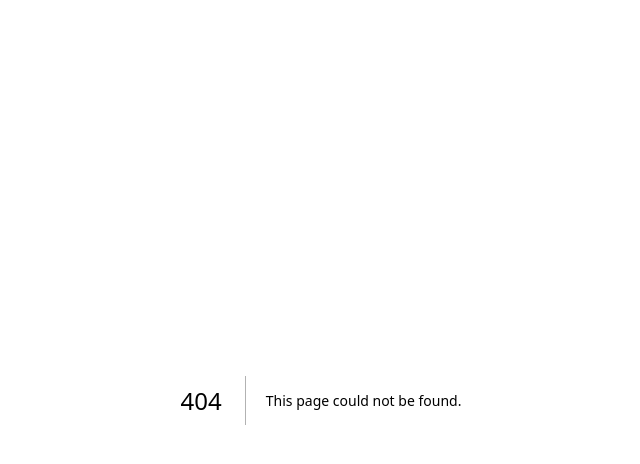
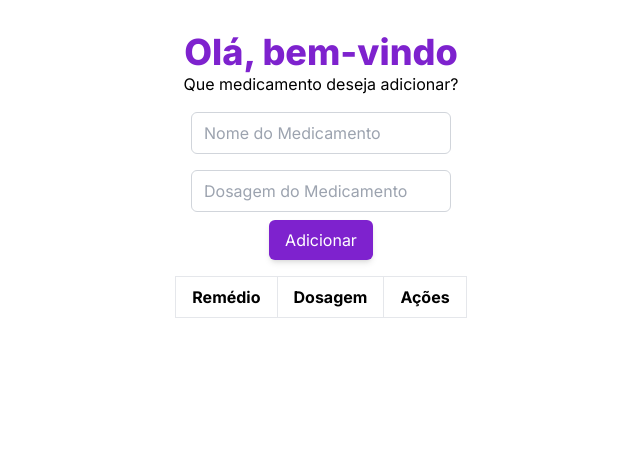
Before and after one commit to douglasjsantos/Medi-Tracker, a Next.js app: page /dashboard in a window 1280 px wide. Before the commit this address had no page. Shown: the top 464 px of the page, without its empty margins (319-959 px from the left). Built offline with nearby package versions, Linux system fonts and the light colour scheme.

Commit message:
adicionado dashboard

```diff
--- /dev/null
+++ b/src/app/dashboard/page.js
@@ -0,0 +1,112 @@
+// pages/dashboard.js
+"use client";
+import { useState } from "react";
+
+export default function Dashboard() {
+  const [isLoggedIn, setIsLoggedIn] = useState(true);
+  const [medications, setMedications] = useState([]);
+  const [newMedication, setNewMedication] = useState("");
+  const [newDosage, setNewDosage] = useState("");
+
+  const handleLogin = () => {
+    setIsLoggedIn(true);
+  };
+
+  const addMedication = () => {
+    if (newMedication.trim() === "" || newDosage.trim() === "") {
+      return;
+    }
+
+    setMedications([
+      ...medications,
+      { name: newMedication, dosage: newDosage },
+    ]);
+    setNewMedication("");
+    setNewDosage("");
+  };
+
+  const editMedication = (index, newName) => {
+    const updatedMedications = [...medications];
+    updatedMedications[index].name = newName;
+    setMedications(updatedMedications);
+  };
+
+  const deleteMedication = (index) => {
+    const updatedMedications = [...medications];
+    updatedMedications.splice(index, 1);
+    setMedications(updatedMedications);
+  };
+
+  if (!isLoggedIn) {
+    router.push("/");
+    return null;
+  }
+
+  return (
+    <div className="min-h-full flex flex-col items-center justify-center mt-8 px-4 sm:px-6 lg:px-8">
+      <h1 className="text-4xl font-extrabold text-purple-700">
+        Olá, bem-vindo
+      </h1>
+      <p>Que medicamento deseja adicionar?</p>
+
+      <div className="mt-4">
+        <div className="flex flex-col items-center space-y-2">
+          <input
+            type="text"
+            placeholder="Nome do Medicamento"
+            value={newMedication}
+            onChange={(e) => setNewMedication(e.target.value)}
+            className="rounded-md border border-gray-300 px-3 py-2 w-full mb-2"
+          />
+          <input
+            type="text"
+            placeholder="Dosagem do Medicamento"
+            value={newDosage}
+            onChange={(e) => setNewDosage(e.target.value)}
+            className="rounded-md border border-gray-300 px-3 py-2 w-full"
+          />
+          <button
+            onClick={addMedication}
+            className="bg-purple-700 text-white px-4 py-2 rounded-md shadow-md"
+          >
+            Adicionar
+          </button>
+        </div>
+      </div>
+
+      <div className="mt-4">
+        <table className="min-w-full border border-collapse border-gray-300">
+          <thead>
+            <tr>
+              <th className="border px-4 py-2">Remédio</th>
+              <th className="border px-4 py-2">Dosagem</th>
+              <th className="border px-4 py-2">Ações</th>
+            </tr>
+          </thead>
+          <tbody>
+            {medications.map((medication, index) => (
+              <tr key={index}>
+                <td className="border px-4 py-2">{medication.name}</td>
+                <td className="border px-4 py-2">{medication.dosage}</td>
+                <td className="border px-4 py-2">
+                  <button
+                    onClick={() => editMedication(index, prompt("Novo nome:"))}
+                    className="bg-blue-500 text-white px-2 py-1 rounded-md mr-2"
+                  >
+                    Editar
+                  </button>
+                  <button
+                    onClick={() => deleteMedication(index)}
+                    className="bg-red-500 text-white px-2 py-1 rounded-md"
+                  >
+                    Excluir
+                  </button>
+                </td>
+              </tr>
+            ))}
+          </tbody>
+        </table>
+      </div>
+    </div>
+  );
+}
--- a/src/app/page.js
+++ b/src/app/page.js
@@ -5,18 +5,22 @@ export default function Home() {
   return (
     <div className="min-h-full flex flex-col items-center justify-center mt-8 px-4 sm:px-6 lg:px-8">
       <div className="mb-8">
-        <h1 className="text-4xl font-extrabold text-purple-700">MediTracker</h1>
+        <a className="text-4xl font-extrabold text-purple-700" href="/">
+          Meditracker
+        </a>
       </div>
       <div className="max-w-md w-full space-y-8">
-        <div>
+        <div className="text-center">
+          {" "}
+          {/* Adicione a classe text-center aqui */}
           <h2 className="mt-6 text-4xl font-extrabold text-gray-900">
             Faça login na sua conta
           </h2>
           <p className="mt-2 text-center text-sm text-gray-600">
-            Ou
+            ou
             <a
-              href="#"
-              className="font-medium text-purple-700 hover:text-purple-800 px-2"
+              href="/registro"
+              className="text-purple-700 font-bold hover:text-purple-900 px-1"
             >
               Registre-se
             </a>
--- a/src/app/registro/page.js
+++ b/src/app/registro/page.js
@@ -1,11 +1,10 @@
-import Image from "next/image";
-import Link from "next/link";
-
 export default function Registro() {
   return (
     <div className="min-h-full flex flex-col items-center justify-center mt-8 px-4 sm:px-6 lg:px-8">
       <div className="mb-8">
-        <h1 className="text-4xl font-extrabold text-purple-700">MediTracker</h1>
+        <a className="text-4xl font-extrabold text-purple-700" href="/">
+          Meditracker
+        </a>
       </div>
       <div className="max-w-md w-full p-6 rounded-md shadow-md bg-white space-y-8">
         <div className="text-center">
@@ -13,12 +12,13 @@ export default function Registro() {
             Crie sua conta
           </h2>
           <p className="mt-2 text-center text-sm text-gray-600">
-            Já tem uma conta?
-            <Link href="/registro"></Link>
+            Já tem uma conta? Faça{" "}
+            <a href="/" className="text-purple-700 font-bold">
+              Login
+            </a>
           </p>
         </div>
 
-        {/* Formulário de Registro */}
         <form className="mt-8 space-y-6">
           <div className="rounded-md shadow-sm -space-y-px">
             <div className="grid grid-cols-2 gap-2">
```
